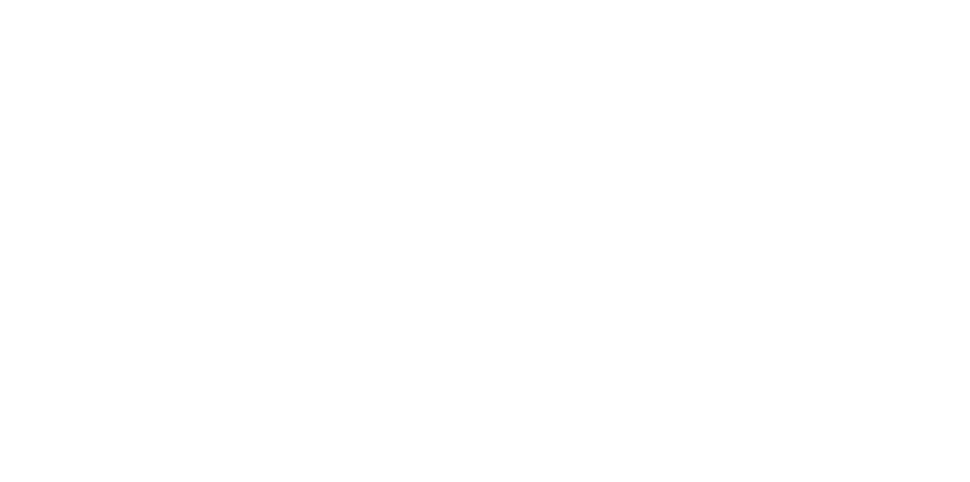
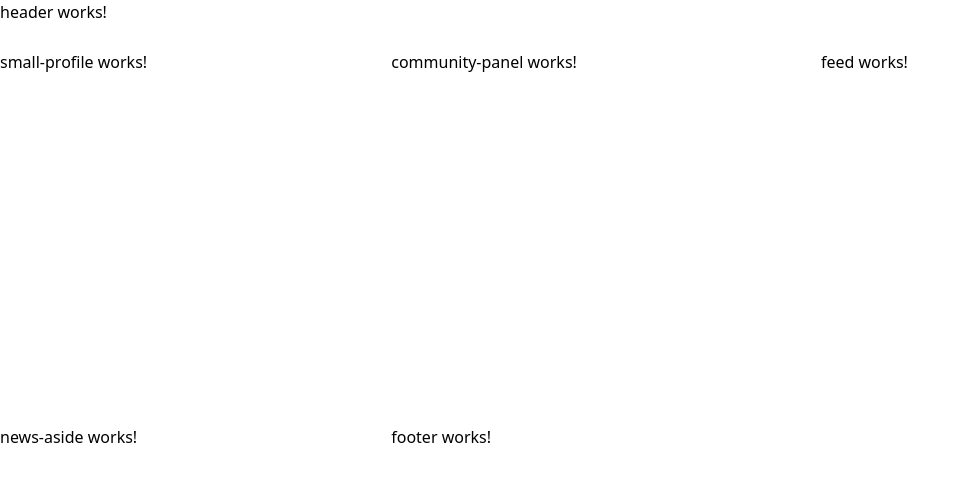
Before and after one commit to iMorejon/testing-angular, an Angular app: page / in a window 1280 px wide. Shown: the top 482 px of the page, without its empty margins (0-970 px from the left). Built offline with nearby package versions, Linux system fonts and the light colour scheme.

Commit message:
feat: set base components

```diff
--- a/src/app/app.component.html
+++ b/src/app/app.component.html
@@ -1 +1,12 @@
+<app-header class="flex w-full">
+</app-header>
+
+<main class="max-w-6xl">
+  <small-profile />
+  <community-panel />
+  <feed />
+  <news />
+  <app-footer />
+</main>
+
 <router-outlet />
```
